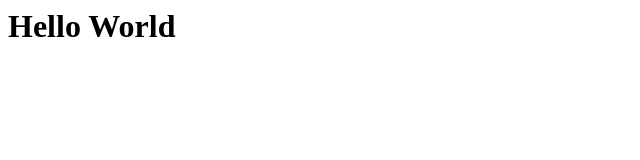
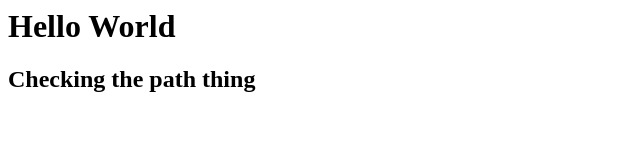
Before and after one commit to vipultapare/github-actions-again, a plain HTML site: page index.html in a window 1280 px wide. Shown: the whole page, without its empty margins (0-640 px from the left). Drawn offline with Linux system fonts and the light colour scheme.

Commit message:
Add h2 header for path verification

```diff
--- a/index.html
+++ b/index.html
@@ -1 +1,2 @@
 <h1>Hello World</h1>
+<h2>Checking the path thing</h2>
```
